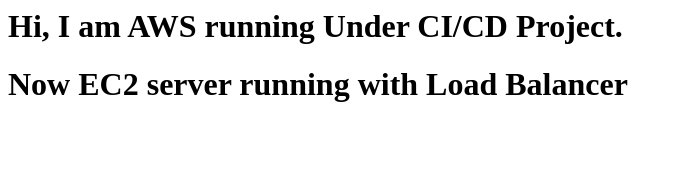
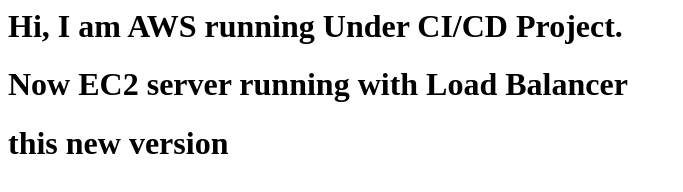
Before and after one commit to yusof3111/Test, a plain HTML site: page index.html in a window 1280 px wide. Shown: the whole page, without its empty margins (0-683 px from the left). Drawn offline with Linux system fonts and the light colour scheme.

Commit message:
Update index.html

```diff
--- a/index.html
+++ b/index.html
@@ -1,2 +1,3 @@
 <h1> Hi, I am  AWS running Under CI/CD Project. </h1>
 <h1> Now EC2 server running with Load Balancer</h1>
+<h1> this new version </h1>
```
